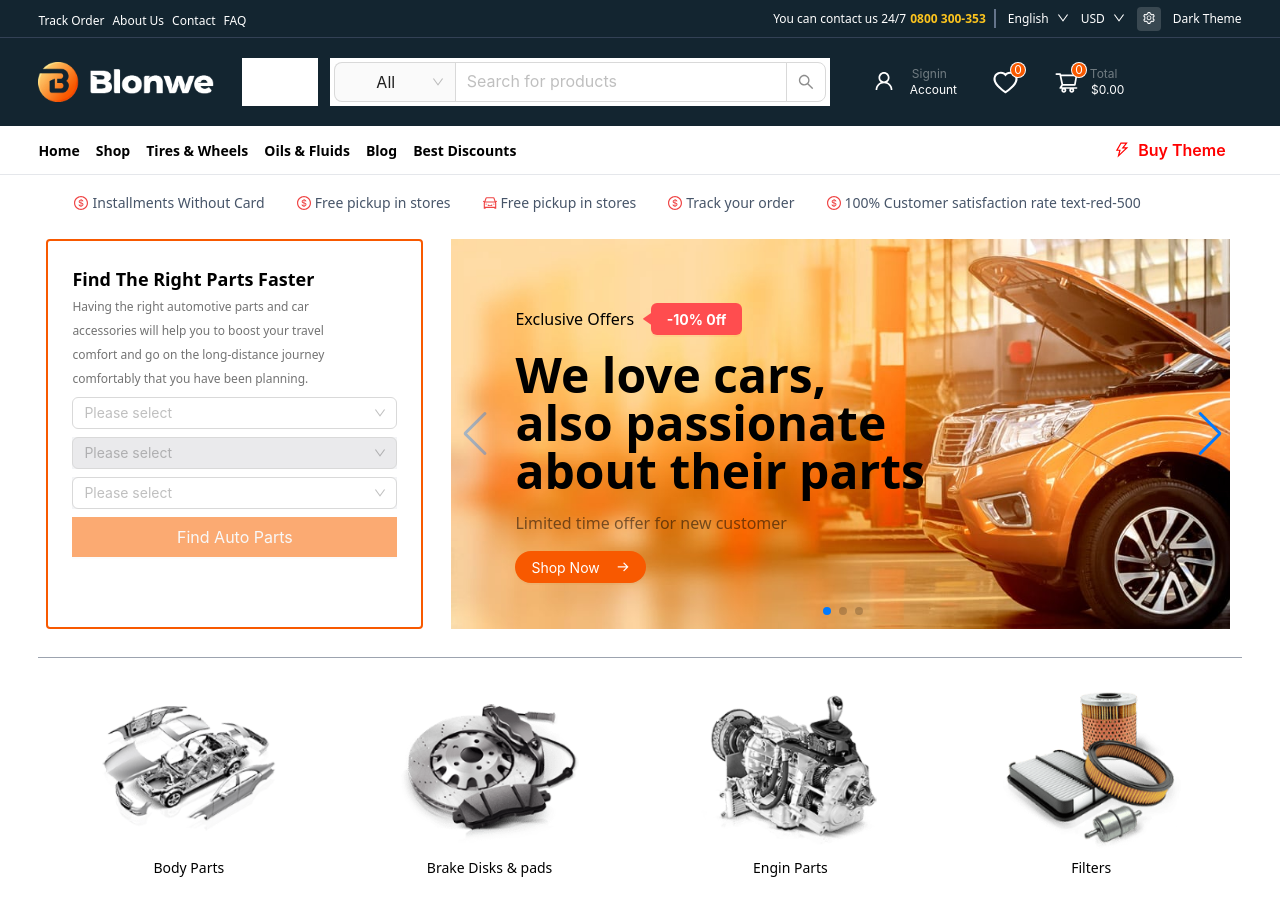
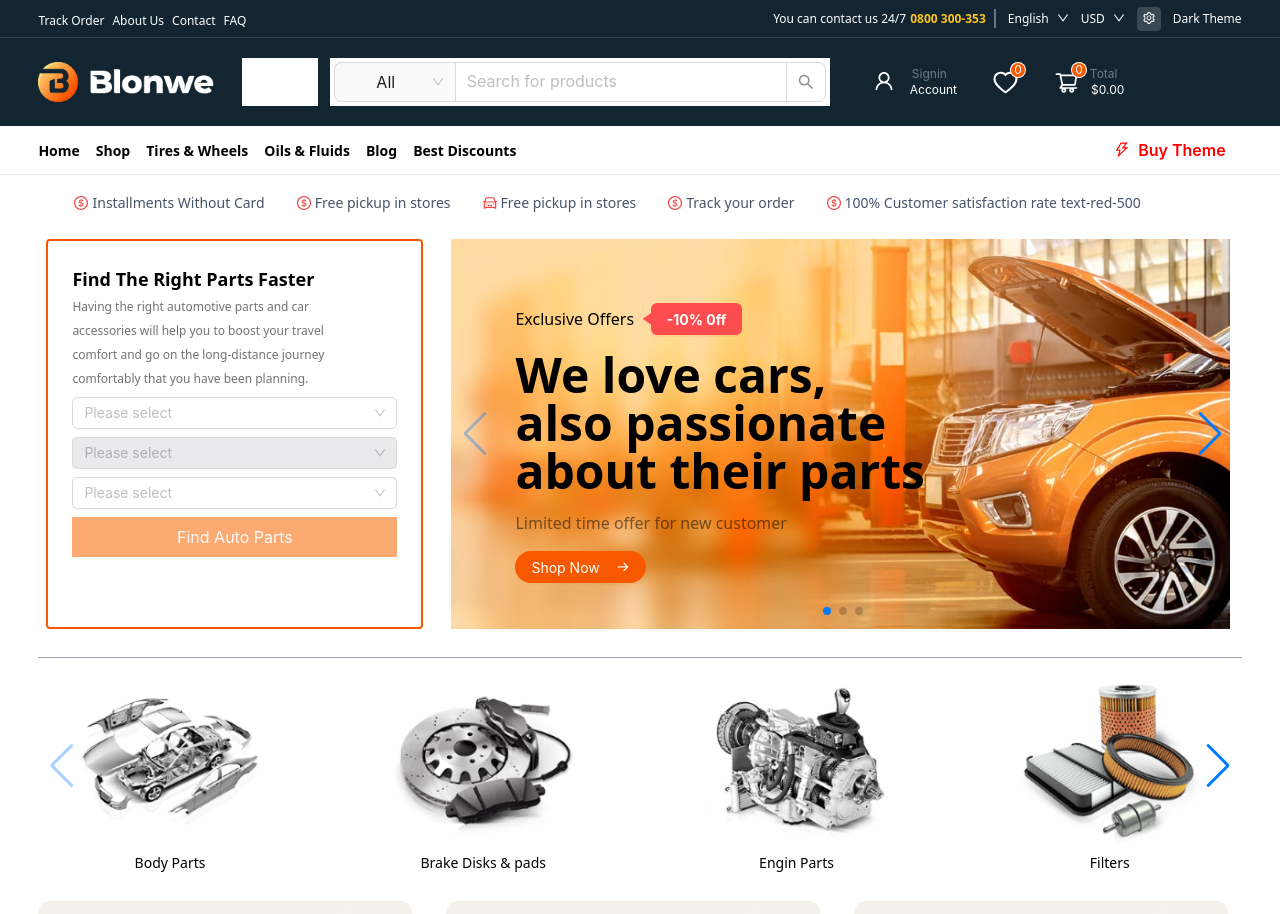
Before and after one commit to maziz12808/autoparts, a Next.js app: page / in a window 1280 px wide. Shown: the top 914 px of the page. Built offline with nearby package versions, Linux system fonts and the light colour scheme.

Commit message:
added slider

```diff
--- a/components/home/home-products/index.jsx
+++ b/components/home/home-products/index.jsx
@@ -1,5 +1,7 @@
 import Image from "next/image"
 import Link from "next/link"
+import { Swiper, SwiperSlide } from 'swiper/react';
+import { Pagination,EffectFade,Navigation } from 'swiper/modules';
 
 const HomeProducts = ()=>{
     const product = [
@@ -22,29 +24,63 @@ const HomeProducts = ()=>{
             title: "Filters",
             src: "/images/filters.png",
             href: "product"
+        },
+        {
+            title: "Engin Parts",
+            src: "/images/transmission.png",
+            href: "product"
+        },
+        {
+            title: "Filters",
+            src: "/images/filters.png",
+            href: "product"
         }
     ]
     return (
-       <div className="my-5">
-         <div className="flex overflow-hidden w-full">
+         <Swiper
+            slidesPerView={1}
+            spaceBetween={10}
+            navigation={true}
+            breakpoints={{
+            '@0.00': {
+                slidesPerView: 1,
+                spaceBetween: 10,
+            },
+            '@0.75': {
+                slidesPerView: 2,
+                spaceBetween: 20,
+            },
+            '@1.00': {
+                slidesPerView: 3,
+                spaceBetween: 40,
+            },
+            '@1.50': {
+                slidesPerView: 4,
+                spaceBetween: 50,
+            },
+            }}
+            modules={[EffectFade, Navigation, Pagination]}
+            className="mySwiper"
+        >
             {
                 product.map((item,index)=>(
-                    <div className="w-4/12 text-center" key={index}>
+                    <SwiperSlide>
+                    <div className="text-center mt-3 select-none px-10" key={index}>
                         <Link href={item.href}>
                             <Image
                                 src={item.src}
-                                width={180}
-                                height={180}
+                                width={200}
+                                height={200}
                                 alt="body"
                                 className="mx-auto"
                             />
                             <h1 className="text-sm font-medium hover:text-orange-500">{item.title}</h1>
                         </Link>
                     </div>
+                    </SwiperSlide>
                 ))
             }
-        </div>
-       </div>
+             </Swiper>
     )
 }
 
--- a/components/products/slug/index.jsx
+++ b/components/products/slug/index.jsx
@@ -4,6 +4,7 @@ import Image from "next/image"
 import { useRef, useState } from "react";
 import { Swiper, SwiperSlide } from 'swiper/react';
 import { Pagination } from 'swiper/modules';
+import { FreeMode, Navigation, Thumbs } from 'swiper/modules';
 
 import {
     Button,
@@ -25,6 +26,7 @@ const { Item } = Form;
 
 const SlugEL = ({title})=>{
     const [iconIndex,setIconIndex] = useState(false)
+    const [thumbsSwiper, setThumbsSwiper] = useState(null);
     const inputEl = useRef();
     const productsDetaeil = [
         {
@@ -414,11 +416,20 @@ const SlugEL = ({title})=>{
                     </div>
                     <div className="grid grid-cols-3">
                         <div className="px-2 py-2">
-                            <Image
-                            width={380}
-                            height={380}
-                            src="/images/products-images/image-1-13-300x300.png"
-                        />
+                            <Swiper
+                              spaceBetween={10}
+                              modules={[FreeMode]}
+                            >
+                                <SwiperSlide>
+                                    <Image width={380} height={380} src="/images/products-images/image-1-13-300x300.png" />
+                                </SwiperSlide>
+                                <SwiperSlide>
+                                    <Image width={380} height={380} src="/images/products-images/image-3-6-1024x1024.png" />
+                                </SwiperSlide>
+                                <SwiperSlide>
+                                    <Image width={380} height={380} src="/images/products-images/image-2-11-1024x1024.png" />
+                                </SwiperSlide>
+                            </Swiper>
                         </div>
                         <div className="px-2 py-2">
                             <div className="flex flex-col gap-3">
@@ -551,7 +562,7 @@ const SlugEL = ({title})=>{
 
                 <div>
                 <Swiper
-                    slidesPerView={1}
+                    slidesPerView={2}
                     spaceBetween={20}
                     pagination={{
                     clickable: true,
--- a/styles/globals.css
+++ b/styles/globals.css
@@ -1,7 +1,3 @@
 @tailwind base;
 @tailwind components;
 @tailwind utilities;
-
-#searchbtn:hover {
-    background-color: #FF5733 !important;
-}
```
Also changed, not shown: public/images/products-images/image-2-11-1024x1024.png (added), public/images/products-images/image-3-6-1024x1024.png (added).
